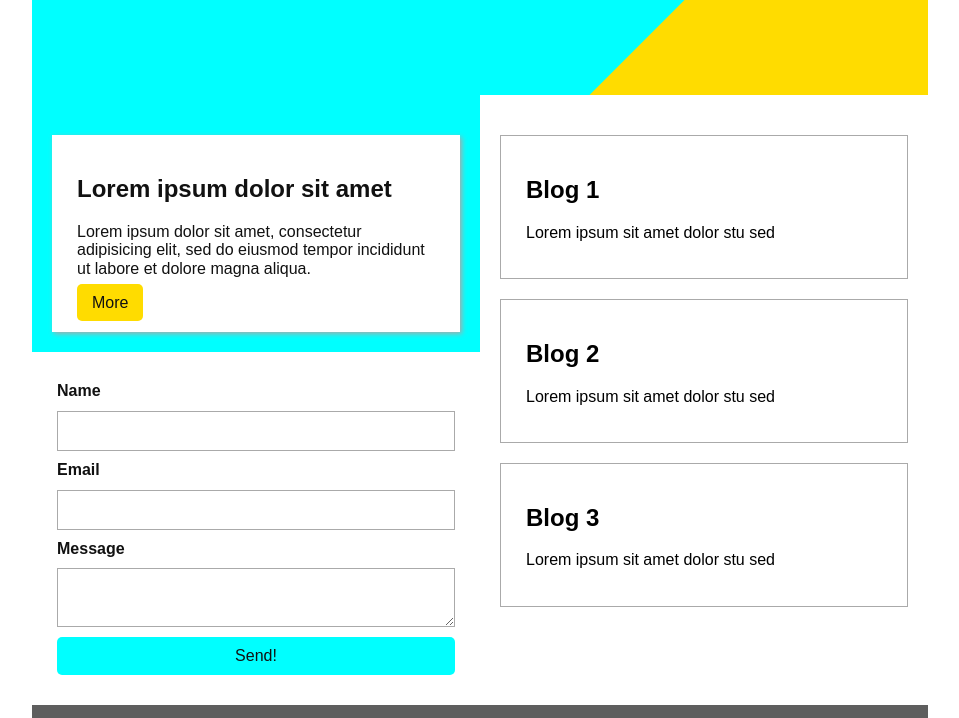
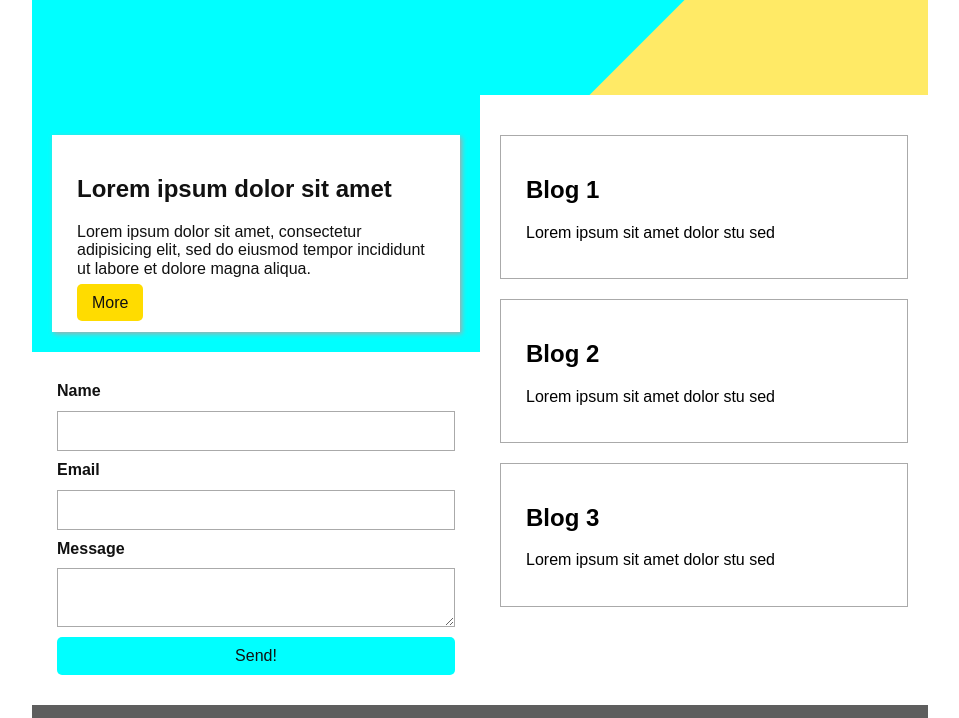
Before and after one commit to drinkingChai/get-my-sass-on, a website: page views/mysite.html in a window 1280 px wide. Shown: the part 363-1081 px from the top of the page, without its empty margins (160-1119 px from the left). Drawn offline with nearby package versions, Linux system fonts and the light colour scheme; files that its build step writes are made by us from their sources.

Commit message:
lightened up yellow

```diff
--- a/sass/mysite.scss
+++ b/sass/mysite.scss
@@ -66,7 +66,7 @@ $bgcolors-dark: ('gray', $gray) ('black', $black);
 }
 
 .funky-div {
-  background-color: $yellow;
+  background-color: lighten($yellow, 20%);
   width: 100%;
   height: 300%;
   position: relative;
```
Also changed, not shown: css/mysite.css.
